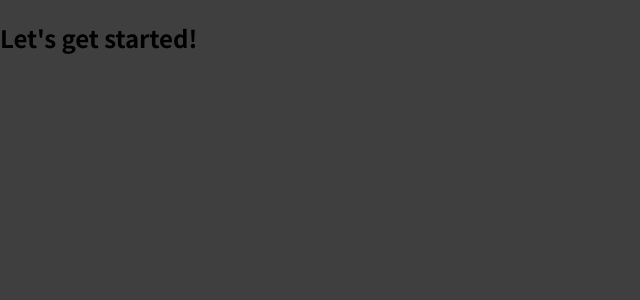
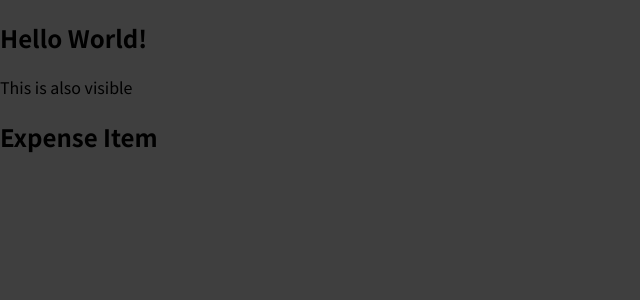
Before and after one commit to Raihan9797/react-complete-guide, a JavaScript app in the folder section-3-react-basics/react-complete-guide/: page / in a window 1280 px wide. Shown: the top 300 px of the page, without its empty margins (0-640 px from the left). Built offline with nearby package versions, Linux system fonts and the light colour scheme.

Commit message:
32. How React Works

```diff
--- a/section-3-react-basics/react-complete-guide/src/App.js
+++ b/section-3-react-basics/react-complete-guide/src/App.js
@@ -9,10 +9,14 @@ Inspect on Google Chrome / go to Sources / static. You will see .js files and th
 - That is basically the transformed code and also has all the React code there too!
 - This shows that react is way more developer friendly.
 */
+import ExpenseItem from "./components/ExpenseItem";
+
 function App() {
   return (
     <div>
-      <h2>Let's get started!</h2>
+      <h2>Hello World!</h2>
+      <p>This is also visible</p>
+      <ExpenseItem></ExpenseItem>
     </div>
   );
 }
--- /dev/null
+++ b/section-3-react-basics/react-complete-guide/src/components/ExpenseItem.js
@@ -0,0 +1,6 @@
+function ExpenseItem() {
+    return <h2>Expense Item</h2>
+
+}
+
+export default ExpenseItem;
```
Also changed, not shown: 2 other files (tests, documents, lock files or other folders).
